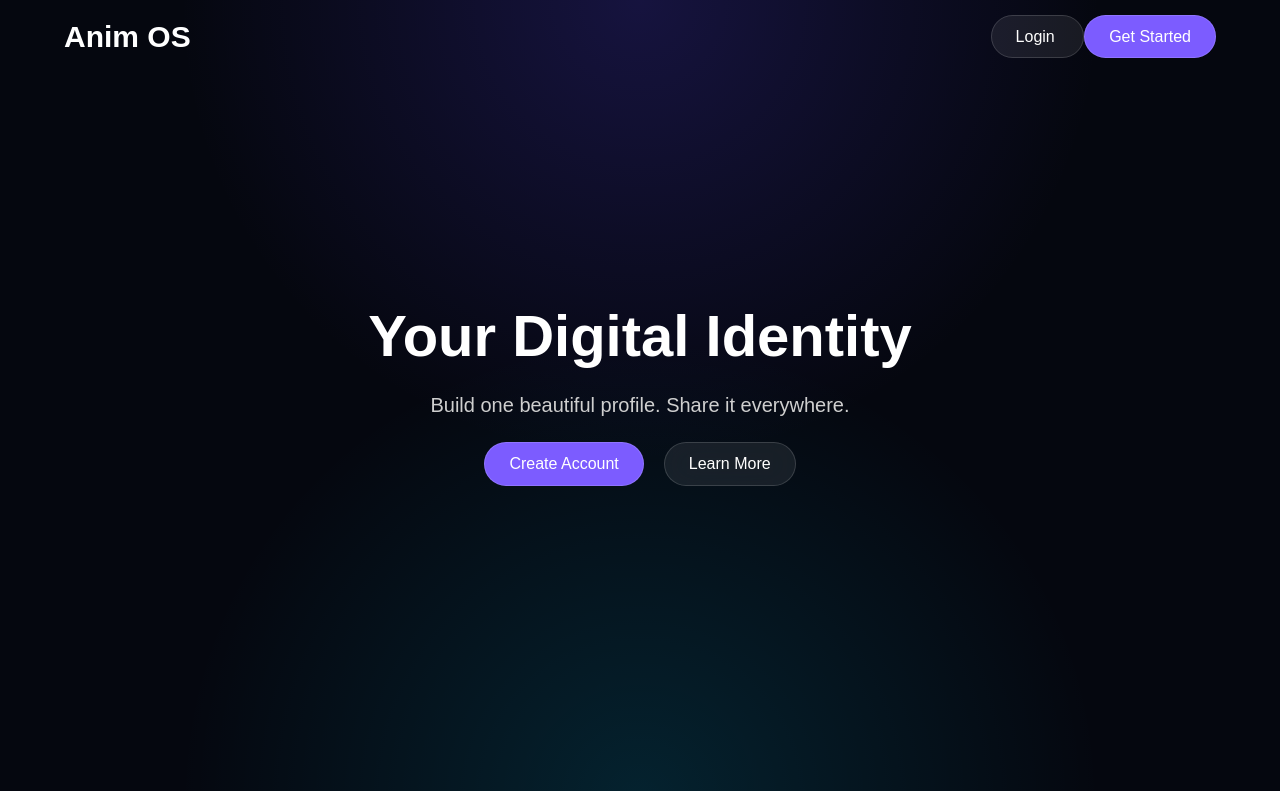
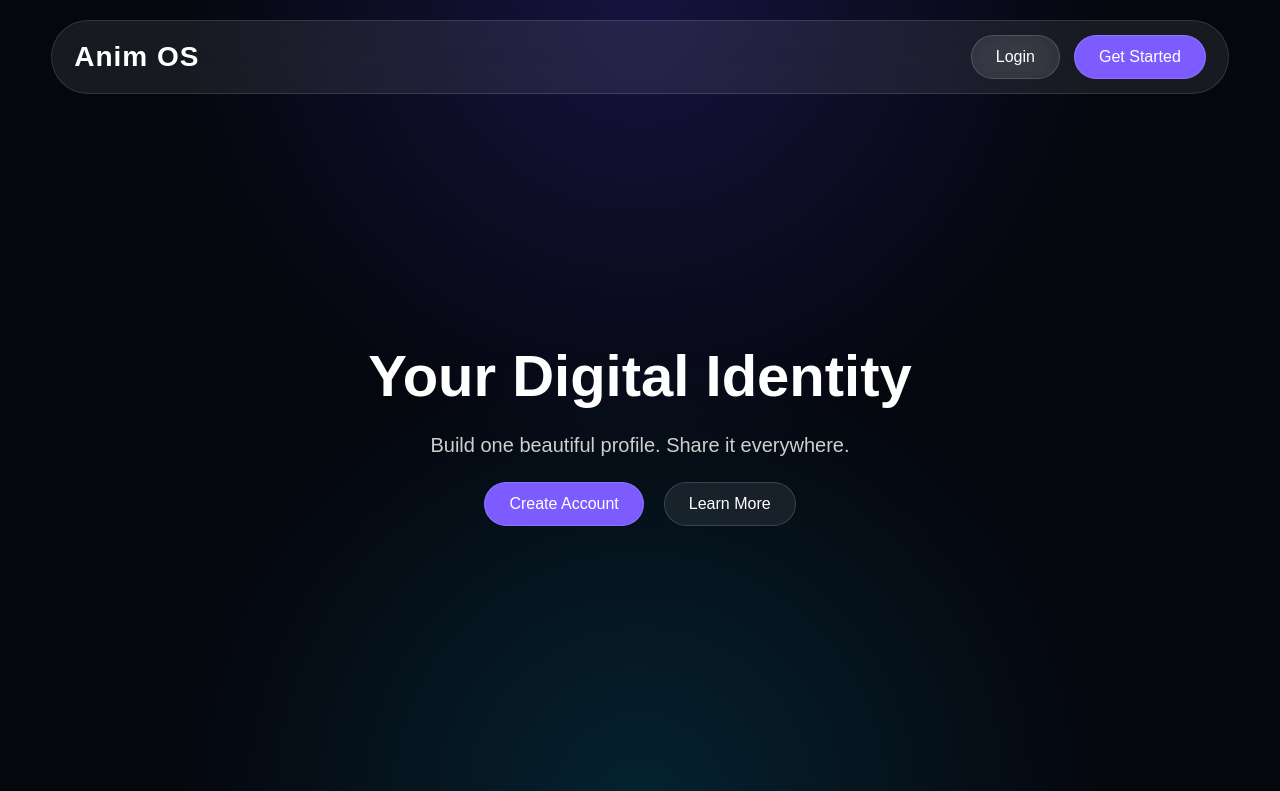
Before and after one commit to katwalanim6-maker/Animos, a plain HTML site: page index.html in a window 1280 px wide. Shown: the top 791 px of the page. Drawn offline with Linux system fonts and the light colour scheme.

Commit message:
Refactor navbar styles for improved layout

```diff
--- a/css/landing.css
+++ b/css/landing.css
@@ -14,16 +14,38 @@
 }
 
 .navbar{
+    width:92%;
+    max-width:1400px;
+    margin:20px auto;
+    padding:14px 22px;
+    display:flex;
+    justify-content:space-between;
+    align-items:center;
+    position:sticky;
+    top:20px;
+    z-index:100;
+    background:rgba(255,255,255,.08);
+    backdrop-filter:blur(24px);
+    border:1px solid rgba(255,255,255,.12);
+    border-radius:999px;
+}
 
-    width:90%;
+.nav-left{
+    display:flex;
+    align-items:center;
+}
 
-    margin:20px auto;
+.nav-right{
+    display:flex;
+    gap:14px;
+    align-items:center;
+}
 
-    display:flex;
-
-    justify-content:space-between;
-
-    align-items:center;
+.logo{
+    font-size:28px;
+    font-weight:700;
+    letter-spacing:1px;
+}
 
 }
 
```
